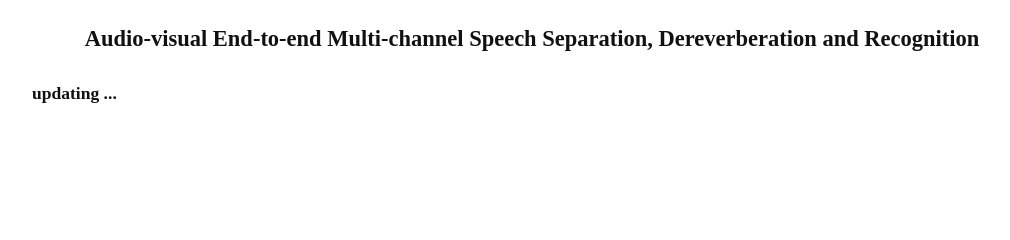
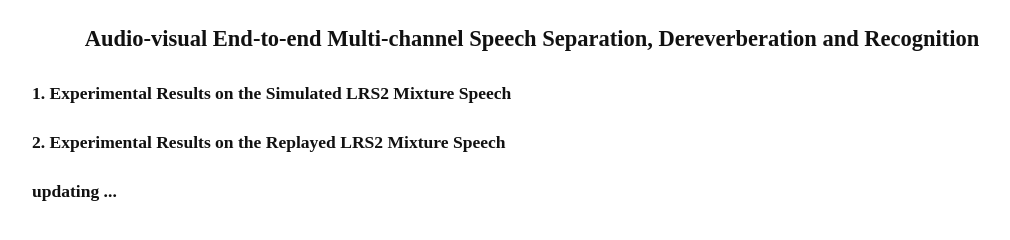
Before and after one commit to Liguinan/AV-E2E-MC-ASR, a plain HTML site: page index.html in a window 1280 px wide. Shown: the whole page, without its empty margins (108-1118 px from the left). Drawn offline with Linux system fonts and the light colour scheme.

Commit message:
Update index.html

```diff
--- a/index.html
+++ b/index.html
@@ -45,6 +45,8 @@ audio {
 <div style="border: none; width: 1000px; margin: 0 auto;">
 <body>
     <h2 align="center">Audio-visual End-to-end Multi-channel Speech Separation, Dereverberation and Recognition</h2>
+    <h3> 1. Experimental Results on the Simulated LRS2 Mixture Speech </h3>
+    <h3> 2. Experimental Results on the Replayed LRS2 Mixture Speech </h3>
     <h3> updating ... </h3>
 </div>
 </body>
```
